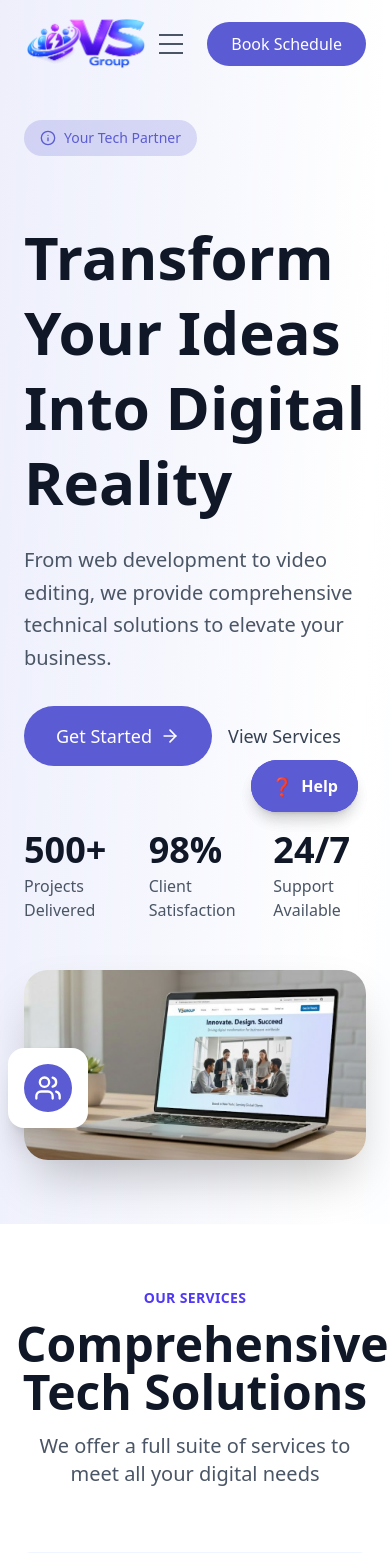
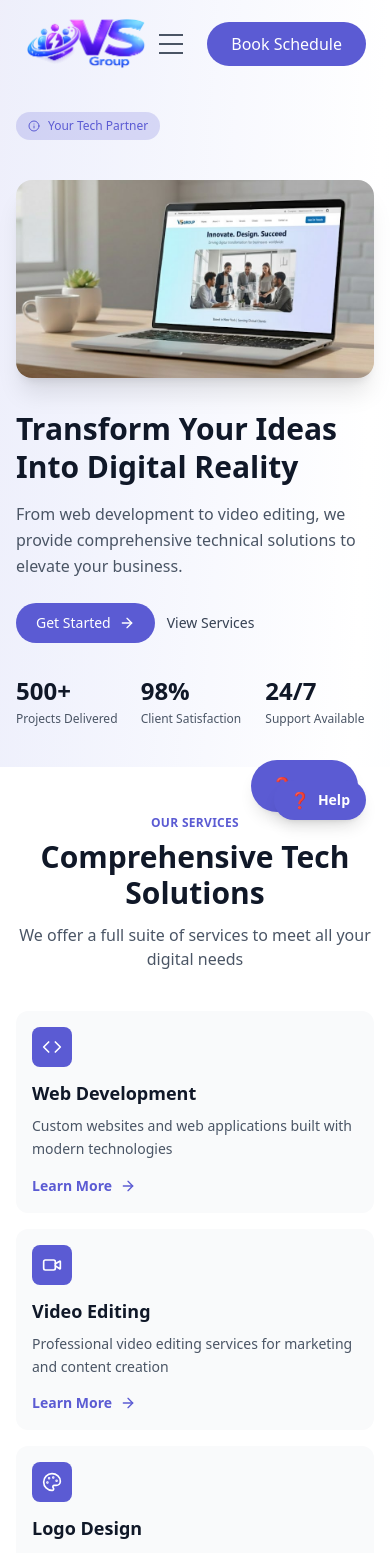
Before and after one commit to seetam39/vsgroup, a React (Vite) app: page / in a window 390 px wide. Shown: the top 1553 px of the page. Built offline with nearby package versions, Linux system fonts and the light colour scheme.

Commit message:
Make website mobile-friendly with responsive design

```diff
--- a/src/App.jsx
+++ b/src/App.jsx
@@ -18,70 +18,67 @@ function App() {
       <Navbar />
 
       {/* Badge */}
-      <div className="max-w-7xl mx-auto px-6 mt-8">
-        <div className="inline-flex items-center gap-2 bg-[#5B5BD3]/20 text-[#5B5BD3] px-4 py-2 rounded-full text-sm">
-          <Info className="w-4 h-4" />
+      <div className="max-w-7xl mx-auto px-4 sm:px-6 mt-6 sm:mt-8">
+        <div className="inline-flex items-center gap-2 bg-[#5B5BD3]/20 text-[#5B5BD3] px-3 sm:px-4 py-1.5 sm:py-2 rounded-full text-xs sm:text-sm">
+          <Info className="w-3 h-3 sm:w-4 sm:h-4" />
           <span className="font-medium">Your Tech Partner</span>
         </div>
       </div>
 
       {/* Hero Section */}
-      <div className="max-w-7xl mx-auto px-6 py-16">
-        <div className="grid lg:grid-cols-2 gap-12 items-center">
+      <div className="max-w-7xl mx-auto px-4 sm:px-6 py-10 sm:py-16">
+        <div className="grid lg:grid-cols-2 gap-8 lg:gap-12 items-center">
           {/* Left Content */}
           <div>
-            <h1 className="text-6xl font-bold text-gray-900 leading-tight mb-6">
+            <h1 className="text-3xl sm:text-4xl md:text-5xl lg:text-6xl font-bold text-gray-900 leading-tight mb-4 sm:mb-6">
               Transform Your Ideas Into Digital Reality
             </h1>
-            <p className="text-xl text-gray-600 mb-8 leading-relaxed">
+            <p className="text-base sm:text-lg md:text-xl text-gray-600 mb-6 sm:mb-8 leading-relaxed">
               From web development to video editing, we provide comprehensive technical solutions to elevate your business.
             </p>
 
             {/* CTA Buttons */}
-            <div className="flex items-center gap-4 mb-16">
-              <a href="https://calendly.com/vsgroup2510/30min" target="_blank" rel="noopener noreferrer" className="bg-[#5B5BD3] text-white px-8 py-4 rounded-full hover:shadow-xl transition font-medium flex items-center gap-2 text-lg">
+            <div className="flex flex-wrap items-center gap-3 sm:gap-4 mb-8 sm:mb-16">
+              <a href="https://calendly.com/vsgroup2510/30min" target="_blank" rel="noopener noreferrer" className="bg-[#5B5BD3] text-white px-5 sm:px-6 md:px-8 py-2.5 sm:py-3 md:py-4 rounded-full hover:shadow-xl transition font-medium flex items-center gap-2 text-sm sm:text-base">
                 Get Started
-                <ArrowRight className="w-5 h-5" />
+                <ArrowRight className="w-4 h-4 sm:w-5 sm:h-5" />
               </a>
-              <a href="#services" className="text-gray-700 hover:text-gray-900 transition font-medium text-lg">
+              <a href="#services" className="text-gray-700 hover:text-gray-900 transition font-medium text-sm sm:text-base">
                 View Services
               </a>
             </div>
 
             {/* Stats */}
-            <div className="grid grid-cols-3 gap-8">
+            <div className="grid grid-cols-3 gap-4 sm:gap-6 md:gap-8">
               <div>
-                <div className="text-4xl font-bold text-gray-900 mb-1">500+</div>
-                <div className="text-gray-600">Projects Delivered</div>
+                <div className="text-2xl sm:text-3xl md:text-4xl font-bold text-gray-900 mb-1">500+</div>
+                <div className="text-gray-600 text-xs sm:text-sm">Projects Delivered</div>
               </div>
               <div>
-                <div className="text-4xl font-bold text-gray-900 mb-1">98%</div>
-                <div className="text-gray-600">Client Satisfaction</div>
+                <div className="text-2xl sm:text-3xl md:text-4xl font-bold text-gray-900 mb-1">98%</div>
+                <div className="text-gray-600 text-xs sm:text-sm">Client Satisfaction</div>
               </div>
               <div>
-                <div className="text-4xl font-bold text-gray-900 mb-1">24/7</div>
-                <div className="text-gray-600">Support Available</div>
+                <div className="text-2xl sm:text-3xl md:text-4xl font-bold text-gray-900 mb-1">24/7</div>
+                <div className="text-gray-600 text-xs sm:text-sm">Support Available</div>
               </div>
             </div>
           </div>
 
           {/* Right Content - Image Section */}
-          <div className="relative">
+          <div className="relative order-first lg:order-last">
             {/* Hero Image */}
             <img
               src={heroImage}
               alt="Digital Solutions"
-              className="w-full rounded-3xl shadow-2xl"
+              className="w-full rounded-2xl sm:rounded-3xl shadow-xl sm:shadow-2xl"
             />
 
-            {/* Floating Cards */}
-
-
-            <div className="absolute bottom-8 -left-4 bg-white rounded-2xl shadow-xl p-4 flex items-center gap-3">
-              <div className="w-12 h-12 bg-[#5B5BD3] rounded-full flex items-center justify-center">
-                <Users className="w-7 h-7 text-white" />
+            {/* Floating Cards - Hidden on mobile */}
+            <div className="absolute bottom-4 sm:bottom-8 -left-2 sm:-left-4 bg-white rounded-xl sm:rounded-2xl shadow-lg sm:shadow-xl p-3 sm:p-4 flex items-center gap-2 sm:gap-3 hidden sm:flex">
+              <div className="w-10 sm:w-12 h-10 sm:h-12 bg-[#5B5BD3] rounded-full flex items-center justify-center">
+                <Users className="w-5 sm:w-7 h-5 sm:h-7 text-white" />
               </div>
-
             </div>
           </div>
         </div>
--- a/src/components/Services.jsx
+++ b/src/components/Services.jsx
@@ -8,112 +8,112 @@ export default function ServicesSection() {
       icon: Code,
       title: 'Web Development',
       description: 'Custom websites and web applications built with modern technologies',
-      bgColor: 'bg-blue-50',
-      iconColor: 'bg-indigo-600',
-      linkColor: 'text-indigo-600'
+      bgColor: 'bg-gray-50',
+      iconColor: 'bg-[#5B5BD3]',
+      linkColor: 'text-[#5B5BD3]'
     },
     {
       id: 2,
       icon: Video,
       title: 'Video Editing',
       description: 'Professional video editing services for marketing and content creation',
-      bgColor: 'bg-pink-50',
-      iconColor: 'bg-pink-600',
-      linkColor: 'text-pink-600'
+      bgColor: 'bg-gray-50',
+      iconColor: 'bg-[#5B5BD3]',
+      linkColor: 'text-[#5B5BD3]'
     },
     {
       id: 3,
       icon: Palette,
       title: 'Logo Design',
       description: 'Unique and memorable logos that represent your brand identity',
-      bgColor: 'bg-purple-50',
-      iconColor: 'bg-purple-600',
-      linkColor: 'text-purple-600'
+      bgColor: 'bg-gray-50',
+      iconColor: 'bg-[#5B5BD3]',
+      linkColor: 'text-[#5B5BD3]'
     },
     {
       id: 4,
       icon: TrendingUp,
       title: 'Data Analytics',
       description: 'Transform data into actionable insights for better decision making',
-      bgColor: 'bg-teal-50',
-      iconColor: 'bg-teal-600',
-      linkColor: 'text-teal-600'
+      bgColor: 'bg-gray-50',
+      iconColor: 'bg-[#5B5BD3]',
+      linkColor: 'text-[#5B5BD3]'
     },
     {
       id: 5,
       icon: List,
       title: 'Project Management',
       description: 'Expert project management to ensure timely and successful delivery',
-      bgColor: 'bg-orange-50',
-      iconColor: 'bg-orange-600',
-      linkColor: 'text-orange-600'
+      bgColor: 'bg-gray-50',
+      iconColor: 'bg-[#5B5BD3]',
+      linkColor: 'text-[#5B5BD3]'
     },
     {
       id: 6,
       icon: Pen,
       title: 'Graphic Design',
       description: 'Stunning graphics and visual content that captivate your audience',
-      bgColor: 'bg-emerald-50',
-      iconColor: 'bg-emerald-600',
-      linkColor: 'text-emerald-600'
+      bgColor: 'bg-gray-50',
+      iconColor: 'bg-[#5B5BD3]',
+      linkColor: 'text-[#5B5BD3]'
     },
     {
       id: 7,
       icon: MessageCircle,
       title: 'Chatbot Development',
       description: 'AI-powered chatbots for automated customer engagement',
-      bgColor: 'bg-rose-50',
-      iconColor: 'bg-rose-600',
-      linkColor: 'text-rose-600'
+      bgColor: 'bg-gray-50',
+      iconColor: 'bg-[#5B5BD3]',
+      linkColor: 'text-[#5B5BD3]'
     },
     {
       id: 8,
       icon: Headphones,
       title: 'Instant Support',
       description: '24/7 technical support and maintenance for your peace of mind',
-      bgColor: 'bg-amber-50',
-      iconColor: 'bg-amber-600',
-      linkColor: 'text-amber-600'
+      bgColor: 'bg-gray-50',
+      iconColor: 'bg-[#5B5BD3]',
+      linkColor: 'text-[#5B5BD3]'
     }
   ];
 
   return (
-    <div className="min-h-screen bg-white py-16 px-4">
+    <div className="py-12 sm:py-16 px-4 bg-white" id="services">
       <div className="max-w-7xl mx-auto">
         {/* Header */}
-        <div className="text-center mb-16">
-          <p className="text-indigo-600 font-semibold text-sm uppercase tracking-wide mb-3">
+        <div className="text-center mb-10 sm:mb-16">
+          <p className="text-[#5B5BD3] font-semibold text-xs sm:text-sm uppercase tracking-wide mb-2 sm:mb-3">
             OUR SERVICES
           </p>
-          <h1 className="text-5xl md:text-6xl font-bold text-gray-900 mb-4">
+          <h1 className="text-3xl sm:text-4xl md:text-5xl lg:text-6xl font-bold text-gray-900 mb-3 sm:mb-4">
             Comprehensive Tech Solutions
           </h1>
-          <p className="text-xl text-gray-600">
+          <p className="text-base sm:text-xl text-gray-600">
             We offer a full suite of services to meet all your digital needs
           </p>
         </div>
 
         {/* Services Grid */}
-        <div className="grid grid-cols-1 md:grid-cols-2 lg:grid-cols-4 gap-6">
+        <div className="grid grid-cols-1 sm:grid-cols-2 lg:grid-cols-4 gap-4 sm:gap-6">
           {services.map((service) => {
             const IconComponent = service.icon;
             return (
               <div
                 key={service.id}
-                className={`${service.bgColor} rounded-2xl p-6 hover:shadow-lg transition-all duration-300 hover:-translate-y-1`}
+                className={`${service.bgColor} rounded-xl sm:rounded-2xl p-4 sm:p-6 hover:shadow-lg transition-all duration-300 hover:-translate-y-1`}
               >
                 {/* Icon */}
-                <div className={`${service.iconColor} w-14 h-14 rounded-xl flex items-center justify-center mb-4`}>
-                  <IconComponent className="w-7 h-7 text-white" />
+                <div className={`${service.iconColor} w-10 sm:w-12 md:w-14 h-10 sm:h-12 md:h-14 rounded-lg sm:rounded-xl flex items-center justify-center mb-3 sm:mb-4`}>
+                  <IconComponent className="w-5 sm:w-6 md:w-7 h-5 sm:h-6 md:h-7 text-white" />
                 </div>
 
                 {/* Title */}
-                <h3 className="text-xl font-bold text-gray-900 mb-3">
+                <h3 className="text-lg sm:text-xl font-bold text-gray-900 mb-2 sm:mb-3">
                   {service.title}
                 </h3>
 
                 {/* Description */}
-                <p className="text-gray-600 text-sm leading-relaxed mb-4">
+                <p className="text-gray-600 text-sm leading-relaxed mb-3 sm:mb-4">
                   {service.description}
                 </p>
 
@@ -132,9 +132,9 @@ export default function ServicesSection() {
       </div>
 
       {/* Help Button */}
-      <button className="fixed bottom-8 right-8 bg-indigo-600 text-white px-5 py-3 rounded-full shadow-lg hover:bg-indigo-700 transition-all duration-300 flex items-center gap-2 hover:shadow-xl">
-        <span className="text-lg">❓</span>
-        <span className="font-semibold">Help</span>
+      <button className="fixed bottom-6 sm:bottom-8 right-6 sm:right-8 bg-[#5B5BD3] text-white px-4 sm:px-5 py-2 sm:py-3 rounded-full shadow-lg hover:bg-[#5B5BD3]/80 transition-all duration-300 flex items-center gap-2 hover:shadow-xl z-50">
+        <span className="text-base sm:text-lg">❓</span>
+        <span className="font-semibold text-sm sm:text-base">Help</span>
       </button>
     </div>
   );
```
